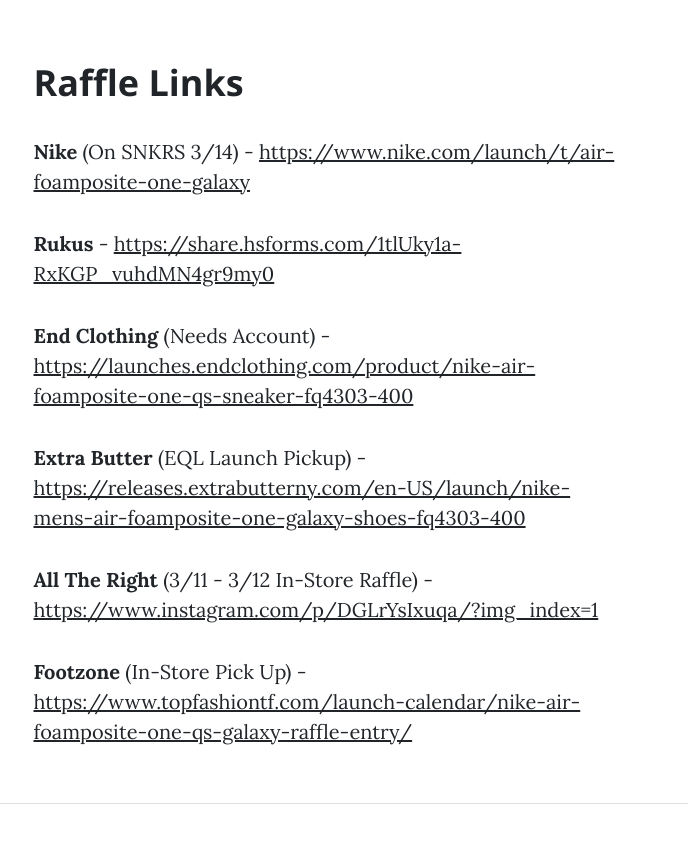
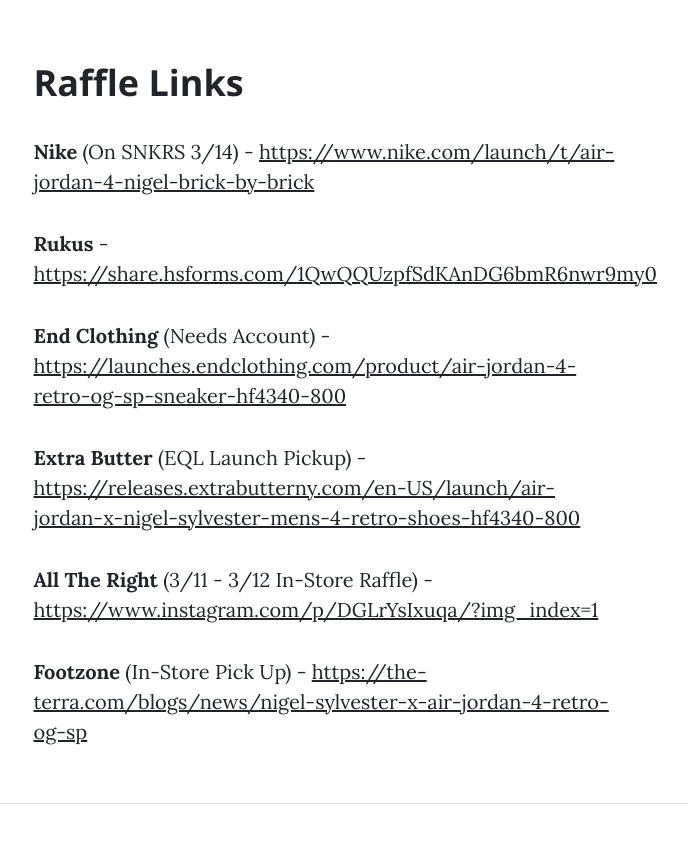
Before and after one commit to DannyRivasDev/SneakerSpots, a plain HTML site: page post.html in a window 1280 px wide. Shown: the part 680-1529 px from the top of the page, without its empty margins (312-1000 px from the left). Drawn offline with nearby package versions, Linux system fonts and the light colour scheme.

Commit message:
updated link description

```diff
--- a/post.html
+++ b/post.html
@@ -58,26 +58,26 @@
                 <div class="row gx-4 gx-lg-5 justify-content-center">
                     <div class="col-md-10 col-lg-8 col-xl-7">
                         <h2 class="section-heading">Raffle Links</h2>
-                        <p><strong>Nike</strong> (On SNKRS 3/14) - <a href="https://www.nike.com/launch/t/air-jordan-4-nigel-brick-by-brick" class="mt-auto" target="_blank">https://www.nike.com/launch/t/air-foamposite-one-galaxy</a></p>
+                        <p><strong>Nike</strong> (On SNKRS 3/14) - <a href="https://www.nike.com/launch/t/air-jordan-4-nigel-brick-by-brick" class="mt-auto" target="_blank">https://www.nike.com/launch/t/air-jordan-4-nigel-brick-by-brick</a></p>
                         <!-- <p><strong>Xhibition</strong> - <a href="https://docs.google.com/forms/d/e/1FAIpQLSfi-Z6frXF7Fwv71za7NS9pUUzS9-3uumvKyJlMpiyuCmH8_g/viewform" class="mt-auto" target="_blank">https://docs.google.com/forms/d/e/1FAIpQLSfi-Z6frXF7Fwv71za7NS9pUUzS9-3uumvKyJlMpiyuCmH8_g/viewform</a></p> -->
                         <!-- <p><strong>SneakerRoom</strong> - <a href="https://docs.google.com/forms/d/e/1FAIpQLSfcDSJkR7TXsuRnd14TB8YjpAfo-yh2sKqpiAaF3CYUYoPuQQ/viewform" class="mt-auto" target="_blank">https://docs.google.com/forms/d/e/1FAIpQLSfcDSJkR7TXsuRnd14TB8YjpAfo-yh2sKqpiAaF3CYUYoPuQQ/viewform</a></p>  -->
                         <!-- <p><strong>Undefeated</strong> - <a href="https://raffle.undefeated.com/en-US/launch/nike-air-foamposite-one-galaxy-online-raffle" class="mt-auto" target="_blank">https://raffle.undefeated.com/en-US/launch/nike-air-foamposite-one-galaxy-online-raffle</a></p> -->
                         <!-- <p><strong>Arts and Recs</strong> - <a href="https://artsandrecstore.com/pages/galaxy-foamposite-one-online-raffle" class="mt-auto" target="_blank">https://artsandrecstore.com/pages/galaxy-foamposite-one-online-raffle</a></p> -->
-                        <p><strong>Rukus</strong> - <a href="https://share.hsforms.com/1QwQQUzpfSdKAnDG6bmR6nwr9my0" class="mt-auto" target="_blank">https://share.hsforms.com/1tlUky1a-RxKGP_vuhdMN4gr9my0</a></p>
+                        <p><strong>Rukus</strong> - <a href="https://share.hsforms.com/1QwQQUzpfSdKAnDG6bmR6nwr9my0" class="mt-auto" target="_blank">https://share.hsforms.com/1QwQQUzpfSdKAnDG6bmR6nwr9my0</a></p>
                         <!-- <p><strong>The Darkside Initiative</strong> (Needs Account) - <a href="https://www.thedarksideinitiative.com/blogs/news/nike-air-foamposite-one-galaxy-1" class="mt-auto" target="_blank">https://www.thedarksideinitiative.com/blogs/news/nike-air-foamposite-one-galaxy-1</a></p> -->
                         <!-- <p><strong>Sneaker Politics</strong> (Needs Account) - <a href="https://sneakerpolitics.com/blogs/releases/nike-air-foamposite-one-galaxy-obsidian-anthracite" class="mt-auto" target="_blank">https://sneakerpolitics.com/blogs/releases/nike-air-foamposite-one-galaxy-obsidian-anthracite</a></p> -->
-                        <p><strong>End Clothing</strong> (Needs Account) - <a href="https://launches.endclothing.com/product/air-jordan-4-retro-og-sp-sneaker-hf4340-800" class="mt-auto" target="_blank">https://launches.endclothing.com/product/nike-air-foamposite-one-qs-sneaker-fq4303-400</a></p>
+                        <p><strong>End Clothing</strong> (Needs Account) - <a href="https://launches.endclothing.com/product/air-jordan-4-retro-og-sp-sneaker-hf4340-800" class="mt-auto" target="_blank">https://launches.endclothing.com/product/air-jordan-4-retro-og-sp-sneaker-hf4340-800</a></p>
                         <!-- <p><strong>Feature</strong> (Needs Account) - <a href="https://feature.com/products/nike-air-foamposite-one-galaxy-obsidian-anthracite-black" class="mt-auto" target="_blank">https://feature.com/products/nike-air-foamposite-one-galaxy-obsidian-anthracite-black</a></p> -->
                         <!-- <p><strong>SNS</strong> (Via App) - <a href="https://www.sneakersnstuff.com/us/product/air-foamposite-one-qs-fq4303-400" class="mt-auto" target="_blank">https://www.sneakersnstuff.com/us/product/air-foamposite-one-qs-fq4303-400</a></p> -->
                         <!-- <p><strong>APB</strong> (EQL Launch) - <a href="https://apbstore.runfair.com/en-GB/us/nke-air-foamposite-one-galaxy" class="mt-auto" target="_blank">https://apbstore.runfair.com/en-GB/us/nke-air-foamposite-one-galaxy</a></p> -->
                         <!-- <p><strong>Social Status</strong> (EQL Launch) - <a href="https://socialstatuspgh.runfair.com/en-GB/us/nke-air-foamposite-one-galaxy" class="mt-auto" target="_blank">https://socialstatuspgh.runfair.com/en-GB/us/nke-air-foamposite-one-galaxy</a></p> -->
                         <!-- <p><strong>A Ma Maniere</strong> (EQL Launch) - <a href="https://a-ma-maniere.runfair.com/en-US/us/nke-air-foamposite-one-galaxy" class="mt-auto" target="_blank">https://a-ma-maniere.runfair.com/en-US/us/nke-air-foamposite-one-galaxy</a></p> -->
-                        <p><strong>Extra Butter</strong> (EQL Launch Pickup) - <a href="https://releases.extrabutterny.com/en-US/launch/air-jordan-x-nigel-sylvester-mens-4-retro-shoes-hf4340-800" class="mt-auto" target="_blank">https://releases.extrabutterny.com/en-US/launch/nike-mens-air-foamposite-one-galaxy-shoes-fq4303-400</a></p>
+                        <p><strong>Extra Butter</strong> (EQL Launch Pickup) - <a href="https://releases.extrabutterny.com/en-US/launch/air-jordan-x-nigel-sylvester-mens-4-retro-shoes-hf4340-800" class="mt-auto" target="_blank">https://releases.extrabutterny.com/en-US/launch/air-jordan-x-nigel-sylvester-mens-4-retro-shoes-hf4340-800</a></p>
                         <!-- <p><strong>Packer Shoes</strong> (EQL Launch) - <a href="https://packershoes.runfair.com/en-GB/us/nike-air-foamposite-one-galaxy" class="mt-auto" target="_blank">https://packershoes.runfair.com/en-GB/us/nike-air-foamposite-one-galaxy</a></p> -->
                         <p><strong>All The Right</strong> (3/11 - 3/12 In-Store Raffle) - <a href="https://www.instagram.com/p/DGLrYsIxuqa/?img_index=1" class="mt-auto" target="_blank">https://www.instagram.com/p/DGLrYsIxuqa/?img_index=1</a></p>
                         <!-- <p><strong>Kith</strong> (Via App) - <a href="https://kith.com/pages/kith-app" class="mt-auto" target="_blank">https://kith.com/pages/kith-app</a></p> -->
-                        <p><strong>Footzone</strong> (In-Store Pick Up) - <a href="https://the-terra.com/blogs/news/nigel-sylvester-x-air-jordan-4-retro-og-sp" class="mt-auto" target="_blank">https://www.topfashiontf.com/launch-calendar/nike-air-foamposite-one-qs-galaxy-raffle-entry/</a></p>
-                        <!-- <p><strong>Sesinko</strong> (In-Store Pick Up) - <a href="https://sesinko.com/collections/upcoming-releases/products/air-jordan-4-retro" class="mt-auto" target="_blank">https://sesinko.com/collections/upcoming-releases/products/air-foamposite-one</a></p> -->
+                        <p><strong>Footzone</strong> (In-Store Pick Up) - <a href="https://the-terra.com/blogs/news/nigel-sylvester-x-air-jordan-4-retro-og-sp" class="mt-auto" target="_blank">https://the-terra.com/blogs/news/nigel-sylvester-x-air-jordan-4-retro-og-sp</a></p>
+                        <!-- <p><strong>Sesinko</strong> (In-Store Pick Up) - <a href="https://sesinko.com/collections/upcoming-releases/products/air-jordan-4-retro" class="mt-auto" target="_blank">https://sesinko.com/collections/upcoming-releases/products/air-jordan-4-retro</a></p> -->
                         <!-- <p><strong>Cncpts</strong> (In-Store Pick Up) - <a href="https://www.rafflecopter.com/rafl/display/49c13344362/#" class="mt-auto" target="_blank">https://www.rafflecopter.com/rafl/display/49c13344362/#</a></p> -->
                         <!-- <p><strong>Up NYC</strong> (In-Store Pick Up) - <a href="https://upnycstore.com/pages/raffle-nike-air-foamposite-one-galaxy" class="mt-auto" target="_blank">https://upnycstore.com/pages/raffle-nike-air-foamposite-one-galaxy</a></p> -->
                         <!-- <p><strong>Lapstone and Hammer</strong> (In-Store Pick Up) - <a href="https://www.lapstoneandhammer.com/collections/releases/products/air-foamposite-one-qs-galaxy" class="mt-auto" target="_blank">https://www.lapstoneandhammer.com/collections/releases/products/air-foamposite-one-qs-galaxy</a></p> -->
```
